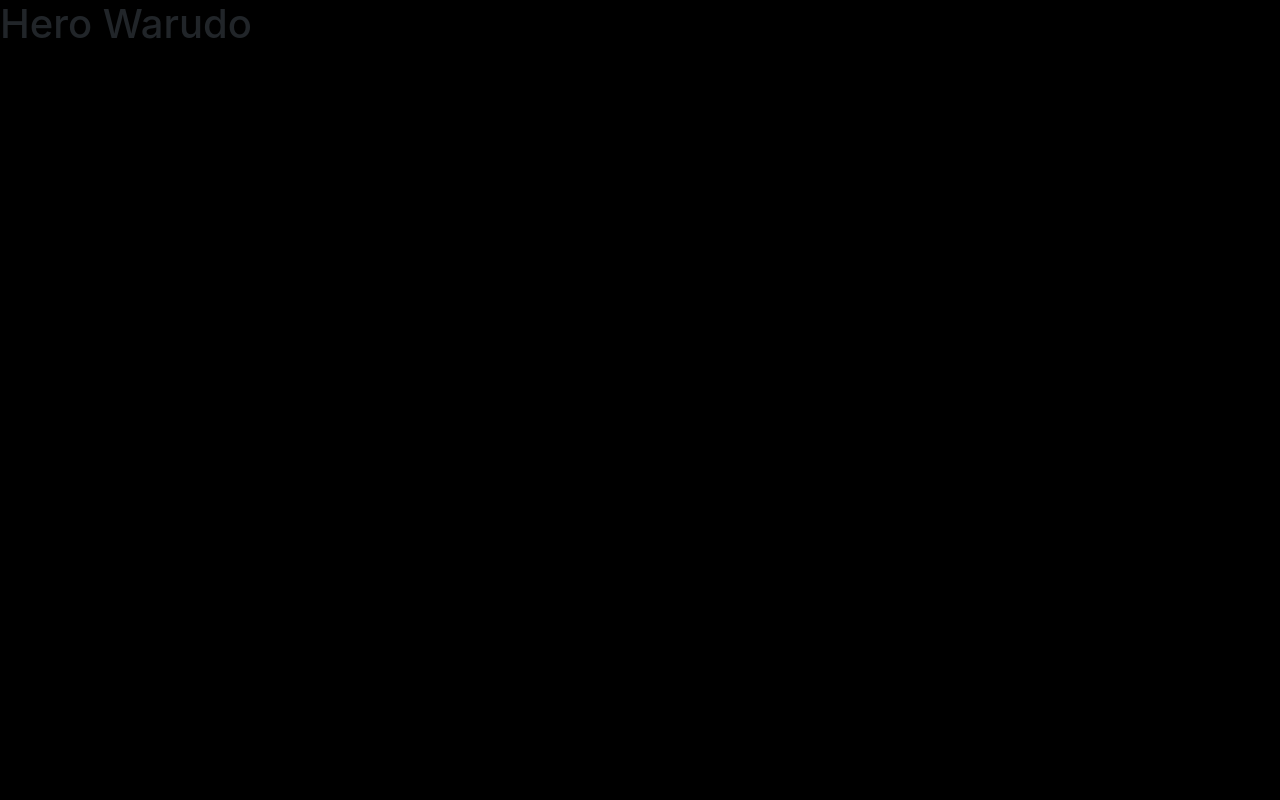
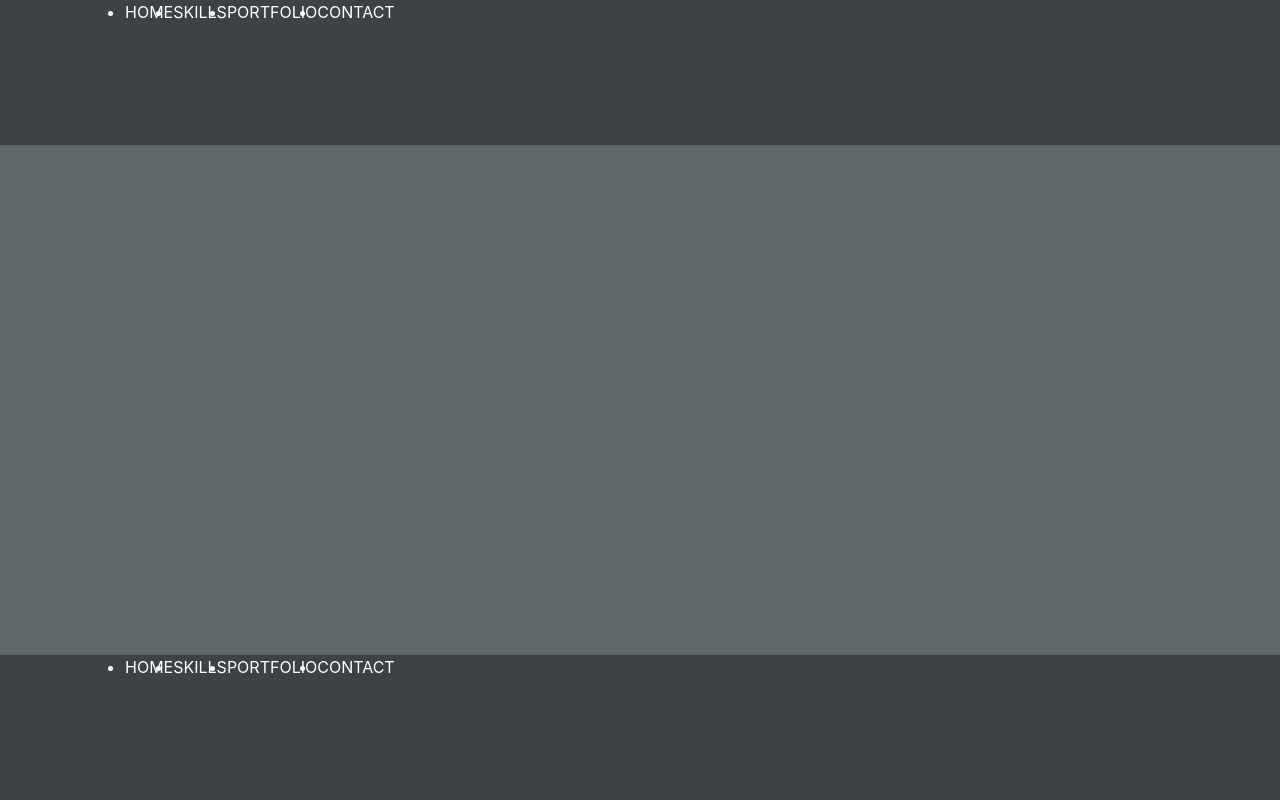
Before and after one commit to Mr-Personne/portfolio-slider, a PHP site: page / in a window 1280 px wide. Before the commit the page is almost empty. Run offline with PHP 8.4, Linux system fonts and the light colour scheme; some libraries are stand-ins or nearby versions.

Commit message:
mise en place de base pour home

```diff
--- a/css/style.css
+++ b/css/style.css
@@ -1,5 +1,19 @@
 body {
-  background-color: black;
+  background-color: #5F6769;
+}
+
+header {
+  background-color: #3C4245;
+  height: 145px;
+  color: white;
+}
+
+.bottom-bar {
+  background-color: #3C4245;
+  height: 145px;
+  color: white;
+  position: absolute;
+  bottom: 0;
 }
 
 /*# sourceMappingURL=style.css.map */
--- a/index.html
+++ b/index.html
@@ -14,8 +14,43 @@
 </head>
 
 <body>
-    <h1>Hero Warudo</h1>
+    <header>
+        <div class="container-fluid">
+            <div class="container">
+                <div class="row">
+                    <div class="col-12">
+                        <nav>
+                            <ul class="d-flex">
+                                <li>HOME</li>
+                                <li>SKILLS</li>
+                                <li>PORTFOLIO</li>
+                                <li>CONTACT</li>
+                            </ul>
+                        </nav>
+                    </div>
+                </div>
+            </div>
+        </div>
+    </header>
 
+    <!-- bottom bar -->
+    <div class="container-fluid bottom-bar">
+        <div class="container">
+            <div class="row">
+                <div class="col-12">
+                    <nav>
+                        <ul class="d-flex">
+                            <li>HOME</li>
+                            <li>SKILLS</li>
+                            <li>PORTFOLIO</li>
+                            <li>CONTACT</li>
+                        </ul>
+                    </nav>
+                </div>
+            </div>
+        </div>
+    </div>
+    <!-- ********************************************************** -->
 
 
     <!-- Optional JavaScript -->
```
Also changed, not shown: scss/_common.scss (+20 -1 lines), 2 other files.
